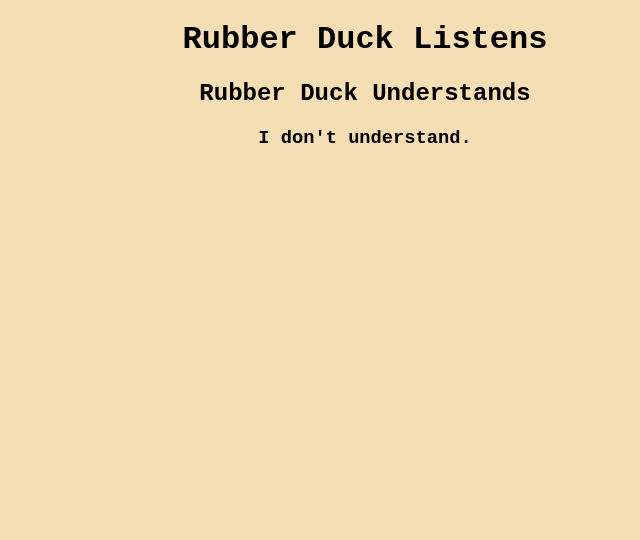
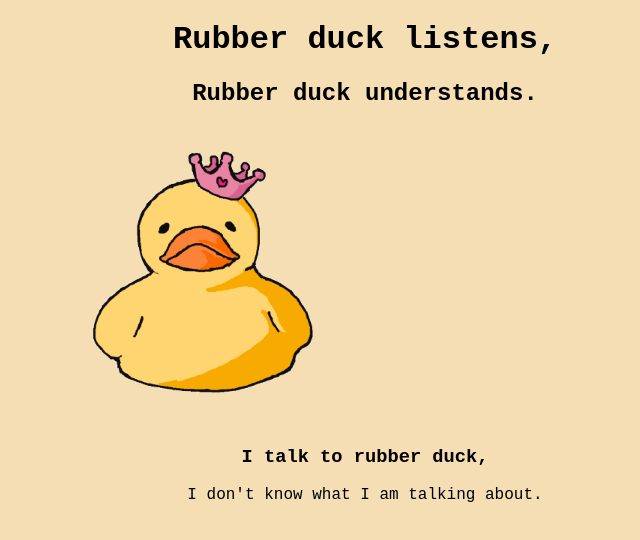
Before and after one commit to lqiuuu/rubber-duck, a plain HTML site: page index.html in a window 1280 px wide. Shown: the whole page, without its empty margins (275-915 px from the left). Drawn offline with Linux system fonts and the light colour scheme.

Commit message:
change some texts

```diff
--- a/index.html
+++ b/index.html
@@ -5,10 +5,14 @@
     <link rel="stylesheet" type="text/css" href="style.css">
   </head>
   <body>
-    <h1>Rubber Duck Listens</h1>
-    <h2>Rubber Duck Understands</h2>
-    <h3>I don't understand.</h3>
-    <p></p>
+    <h1>Rubber duck listens,</h1>
+    <h2>Rubber duck understands.</h2>
+    <div id="id_1" class = "center">
+        <img src="/duck.gif" alt="rubberduck" class = "img2" width="300" height="300">
+        <img src="/crown.gif" alt="rubberduck" class = "wiggle img1" width="300" height="300">
+    </div>
+    <h3>I talk to rubber duck,</h3>
+    <p>I don't know what I am talking about.</p>
     <p></p>
   </body>
 </html>
```
